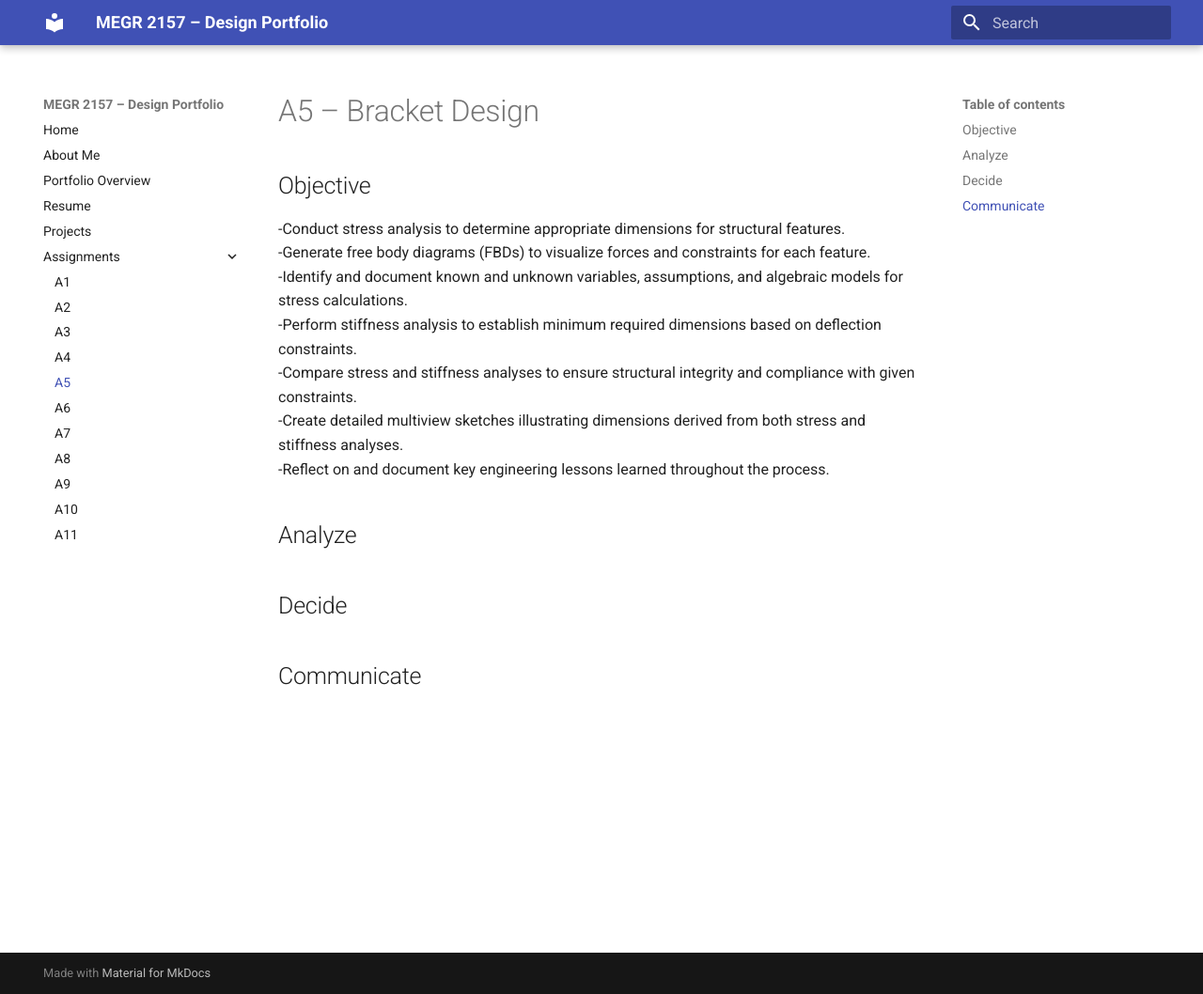
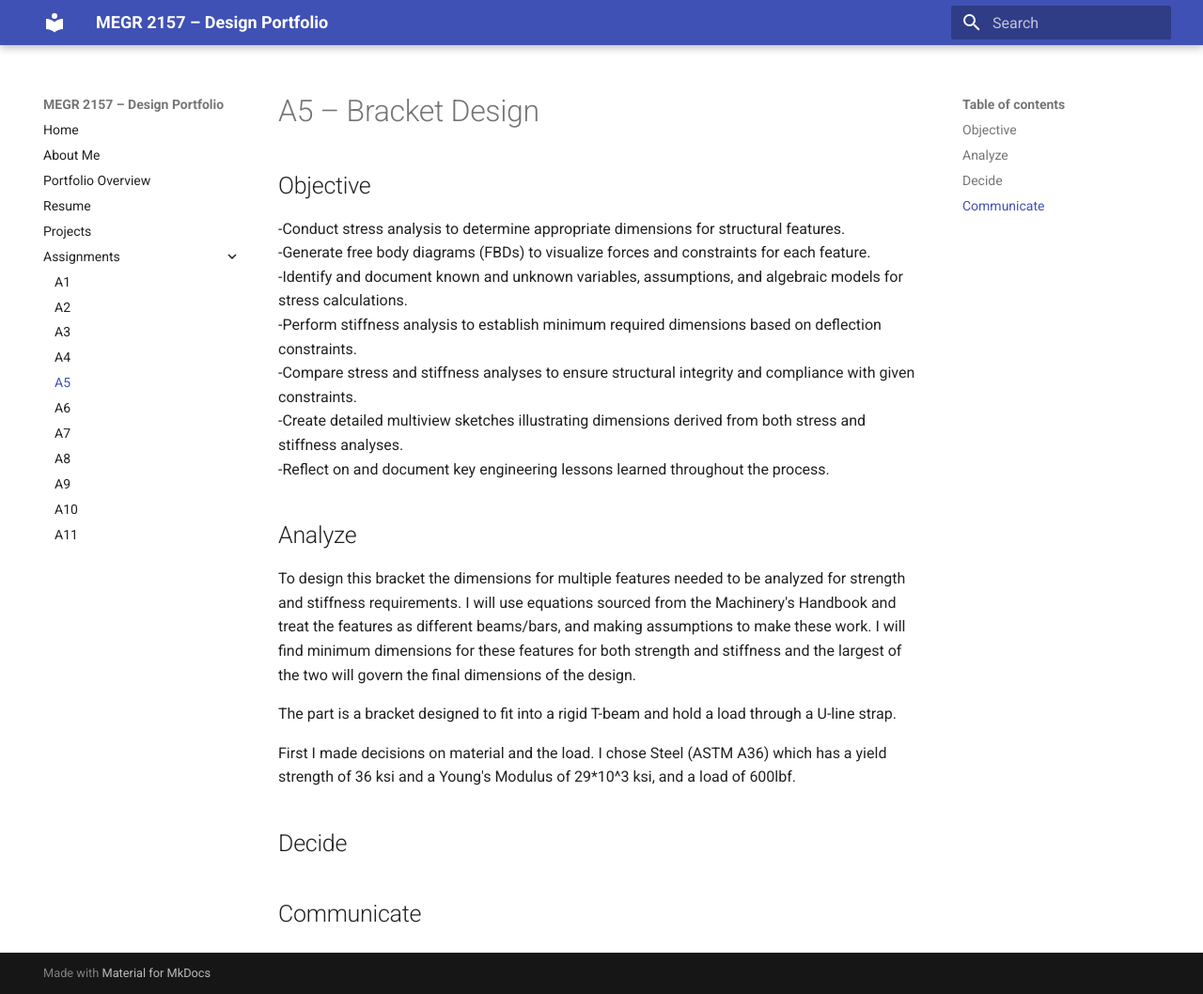
Before and after one commit to jwelch37/megr2156-portfolio, an MkDocs documentation site: the page built from docs/assignments/A05/index.md, in a window 1280 px wide and 1058 px high. Shown: the whole window at 94% size. Built offline with MkDocs 1.6.1 and Material for MkDocs 9.7.7, drawn with Linux system fonts in a browser that asks for light colours.

Commit message:
Update index.md

```diff
--- a/docs/assignments/A05/index.md
+++ b/docs/assignments/A05/index.md
@@ -11,6 +11,12 @@
 -Reflect on and document key engineering lessons learned throughout the process.
 
 ## Analyze
+To design this bracket the dimensions for multiple features needed to be analyzed for strength and stiffness requirements. I will use equations sourced from the Machinery's Handbook and treat the features as different beams/bars, and making assumptions to make these work. I will find minimum dimensions for these features for both strength and stiffness and the largest of the two will govern the final dimensions of the design.
+
+The part is a bracket designed to fit into a rigid T-beam and hold a load through a U-line strap.
+
+First I made decisions on material and the load. I chose Steel (ASTM A36) which has a yield strength of 36 ksi and a Young's Modulus of 29*10^3 ksi, and a load of 600lbf.
+
 
 
 ## Decide
```
